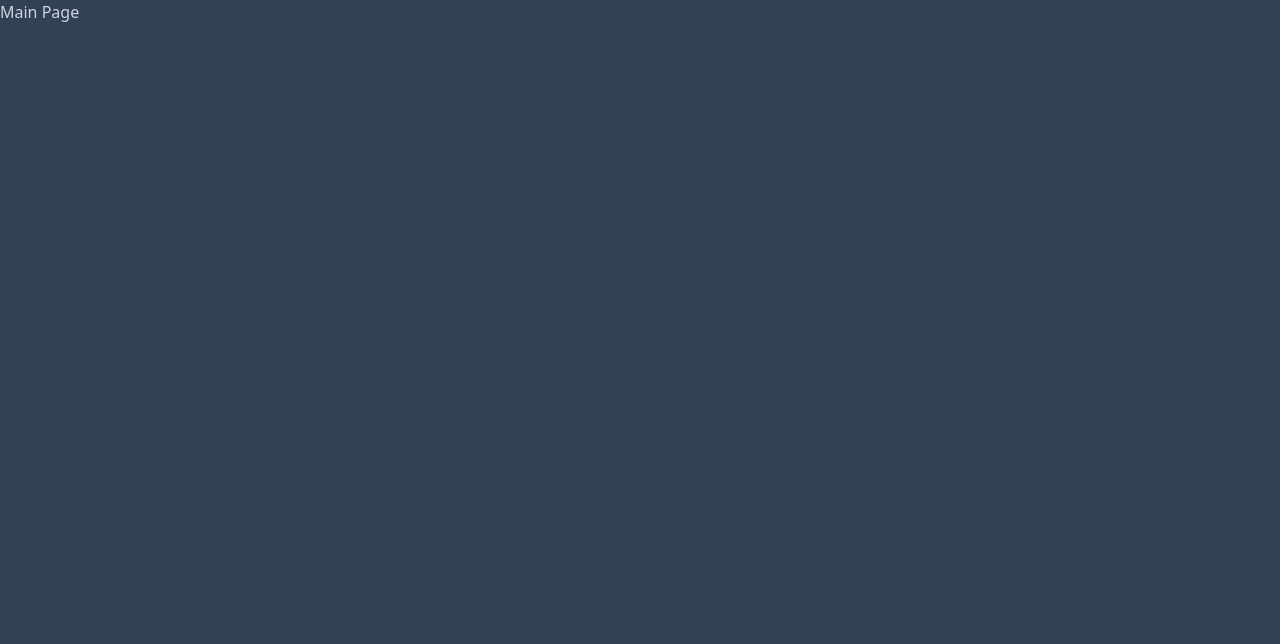
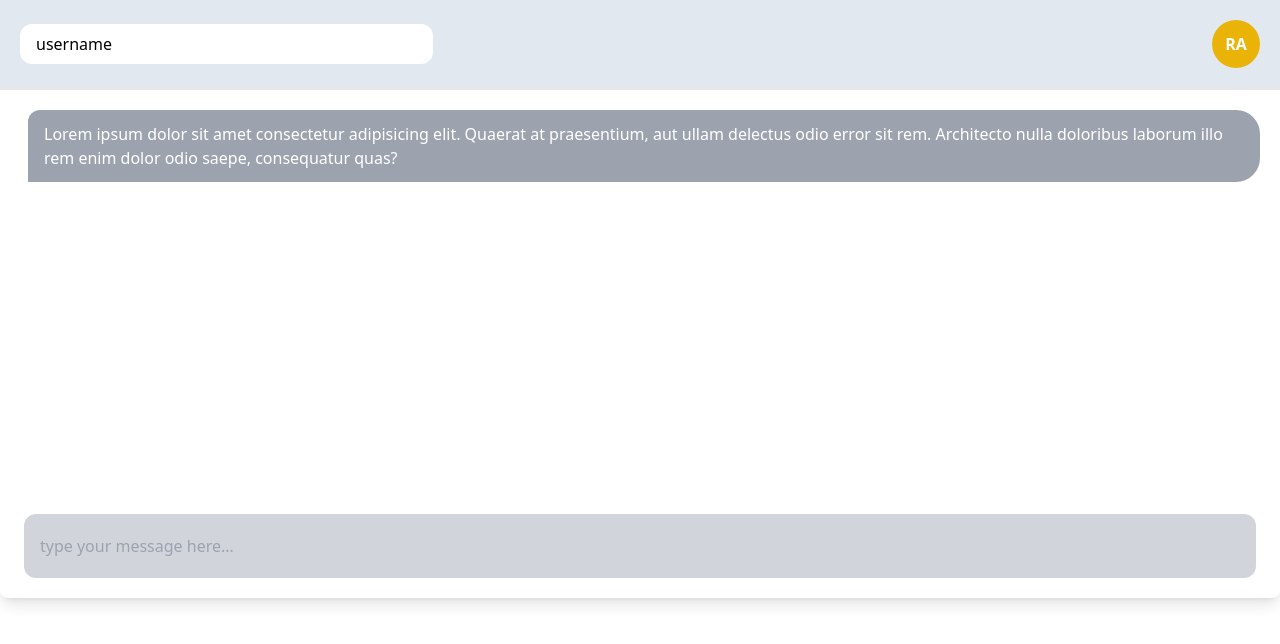
Before and after one commit to robermx/chat-react, a React (Vite) app: page / in a window 1280 px wide. Shown: the top 644 px of the page. Built offline with nearby package versions, Linux system fonts and the light colour scheme.

Commit message:
components and desig chat added

```diff
--- a/index.html
+++ b/index.html
@@ -6,7 +6,7 @@
     <meta name="viewport" content="width=device-width, initial-scale=1.0" />
     <title>Vite + React + TS</title>
   </head>
-  <body class="bg-slate-700 text-slate-300">
+  <body>
     <div id="root"></div>
     <script type="module" src="/src/main.tsx"></script>
   </body>
--- a/src/App.tsx
+++ b/src/App.tsx
@@ -1,9 +1,16 @@
-import {} from 'react';
+import { useState } from 'react';
+import BoxMessages from './components/BoxMessages';
+import Header from './components/Header';
+import InputMessages from './components/InputMessages';
 
 function App() {
+  const [username, setUsername] = useState('username');
+
   return (
-    <div className="">
-      <h1>Main Page</h1>
+    <div className="container mx-auto shadow-lg rounded-lg">
+      <Header username={username} setUsername={setUsername} />
+      <BoxMessages />
+      <InputMessages />
     </div>
   );
 }
--- /dev/null
+++ b/src/components/BoxMessages.tsx
@@ -0,0 +1,19 @@
+import React from 'react';
+
+const BoxMessages = () => {
+  return (
+    <div className="bg-white h-96">
+      <div className="w-full px-5">
+        <div className="flex flex-col mt-5">
+          <div className="ml-2 py-3 px-4 bg-gray-400 rounded-br-3xl rounded-tr-3xl rounded-tl-xl text-white">
+            Lorem ipsum dolor sit amet consectetur adipisicing elit. Quaerat at
+            praesentium, aut ullam delectus odio error sit rem. Architecto nulla
+            doloribus laborum illo rem enim dolor odio saepe, consequatur quas?
+          </div>
+        </div>
+      </div>
+    </div>
+  );
+};
+
+export default BoxMessages;
--- /dev/null
+++ b/src/components/Header.tsx
@@ -0,0 +1,23 @@
+interface HeaderProps {
+  username: string;
+  setUsername: React.Dispatch<React.SetStateAction<string>>;
+}
+
+const Header = ({ username, setUsername }: HeaderProps) => {
+  return (
+    <div className="px-5 py-5 flex justify-between items-center bg-slate-200 border-b-2">
+      <input
+        className="w-1/3 bg-white py-2 px-4 rounded-xl"
+        type="text"
+        placeholder="type your username here..."
+        value={username}
+        onChange={(e) => setUsername(e.target.value)}
+      />
+      <div className="h-12 w-12 p-2 bg-yellow-500 rounded-full text-white font-semibold flex items-center justify-center">
+        RA
+      </div>
+    </div>
+  );
+};
+
+export default Header;
--- /dev/null
+++ b/src/components/InputMessages.tsx
@@ -0,0 +1,15 @@
+import React from 'react';
+
+const InputMessages = () => {
+  return (
+    <div className="py-5 px-6">
+      <input
+        className="w-full bg-gray-300 py-5 px-4 rounded-xl"
+        type="text"
+        placeholder="type your message here..."
+      />
+    </div>
+  );
+};
+
+export default InputMessages;
```
Also changed, not shown: 1 other file (tests, documents, lock files or other folders).
